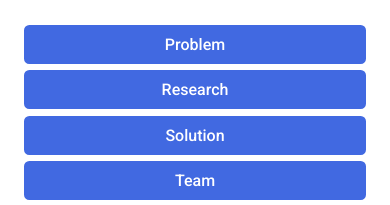
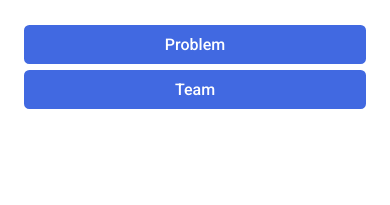
Before and after one commit to foshesss/INST362_Website, a React (Create React App) app: page / in a window 390 px wide. Shown: the part 431-636 px from the top of the page. Built offline with nearby package versions, Linux system fonts and the light colour scheme.

Commit message:
more mobile stuff

```diff
--- a/src/components/Hero.js
+++ b/src/components/Hero.js
@@ -17,12 +17,12 @@ const Hero = () => {
                             <HeroNavButton
                                 text='Problem'
                             />
-                            <HeroNavButton
+                            {/* <HeroNavButton
                                 text='Research'
                             />
                             <HeroNavButton
                                 text='Solution'
-                            />
+                            /> */}
                             <HeroNavButton
                                 text='Team'
                             />
--- a/src/functions/scrollToElement.js
+++ b/src/functions/scrollToElement.js
@@ -1,7 +1,7 @@
 const scrollToElement = (id) => {
     const element = document.getElementById(id);
     if (element == null) return;
-    element.scrollIntoView({block: "center"});
+    element.scrollIntoView({block: "start"});
 };
 
 export default scrollToElement;
--- a/src/stylesheets/_hero.scss
+++ b/src/stylesheets/_hero.scss
@@ -78,11 +78,15 @@
     }
 
     #eliminar {
-        transition: all 125ms ease-out;
+        display: inline-block;
+        transition:
+            color 125ms ease-out,
+            transform 125ms ease-out;
     }
 
     #eliminar:hover {
         color: red;
+        transform: scale(1.05);
     }
 }
 
```
